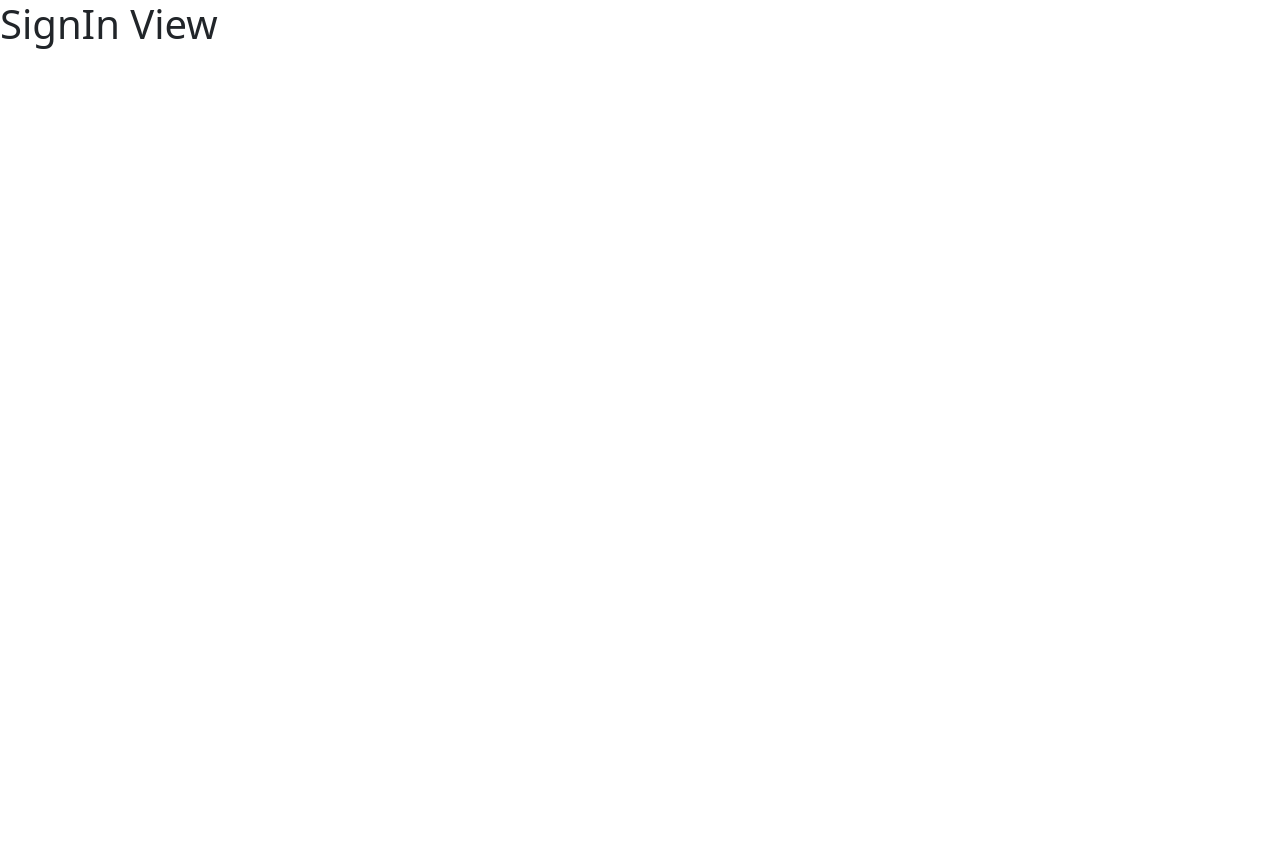
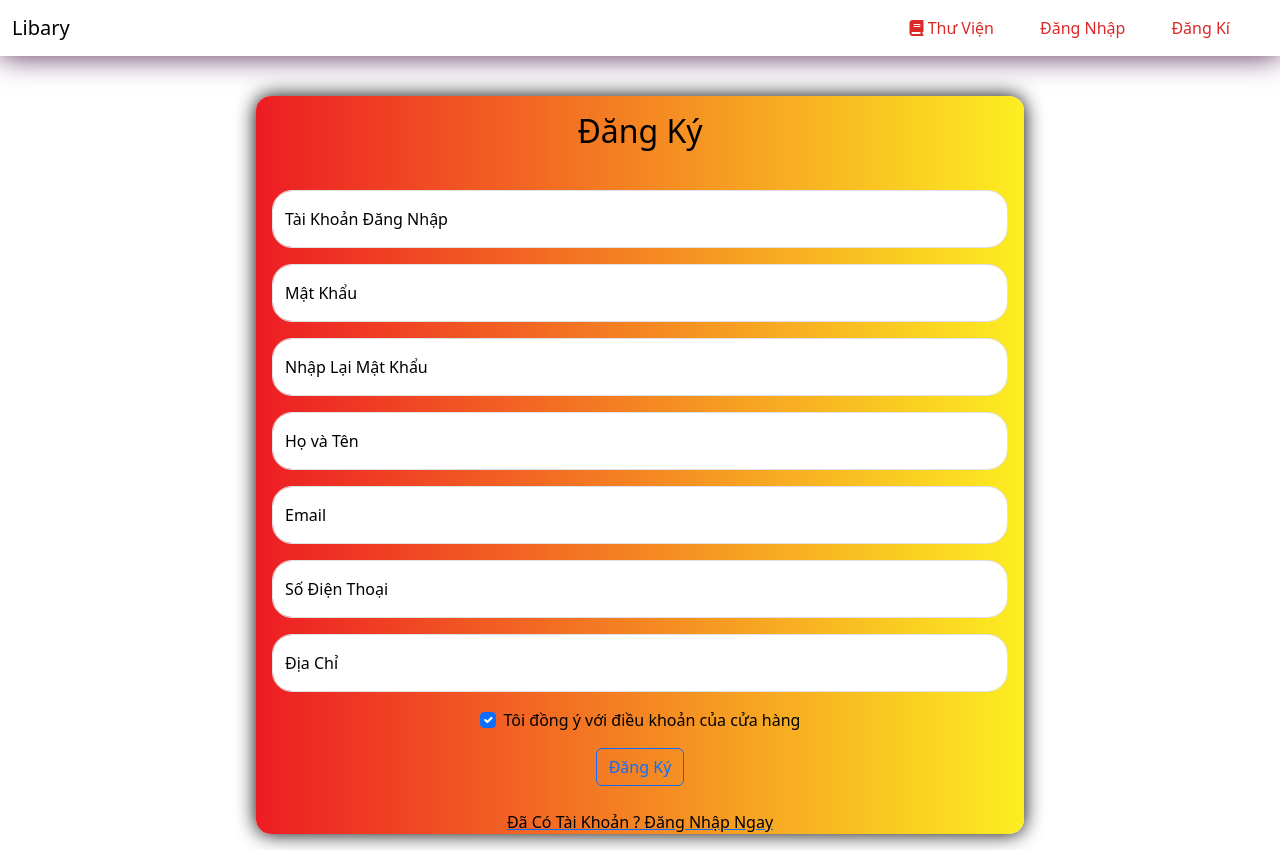
Before and after one commit to anhtan2223/LibaryManagement, a Vue app in the folder Code/Frontend/: page /signin in a window 1280 px wide. Before the commit the page ends 800 px from the top, so only its background shows below. Built offline with nearby package versions, Linux system fonts and the light colour scheme.

Commit message:
Login And Register

```diff
--- a/Code/Frontend/src/App.vue
+++ b/Code/Frontend/src/App.vue
@@ -1,13 +1,9 @@
 <template>
-  <!-- <div>
-    <div class="app-nav">
-      <Navigation></Navigation>
-    </div>
+  <div>
     <div class="main-body">
       <RouterView></RouterView>
     </div>
-  </div> -->
-  <RouterView></RouterView>
+  </div>
 </template>
 
 <script setup>
@@ -16,9 +12,9 @@
 
 <style>
 .main-body {
-    margin-top: 15vh ;
+    margin-top: 10vh ;
     /* background: linear-gradient(to right , #c72092 , #6c14d0); */
-    min-height: 85vh;
+    min-height: 90vh;
     display: flex;
     justify-content: center;
     align-items: center;
--- a/Code/Frontend/src/router/index.js
+++ b/Code/Frontend/src/router/index.js
@@ -34,11 +34,23 @@ const router = createRouter({
       props : true ,
     },
     {
-      path: '/dashboard',
+      path: '/admin',
       name: 'Admin',
       component: () => import('../views/Admin/AdminDashboard.vue') ,
       props : true ,
     },
+    {
+      path: '/employee',
+      name: 'Employee',
+      component: () => import('../views/Employee/Home.Employee.vue') ,
+      props : true ,
+    },
+    {
+      path: '/reader',
+      name: 'Reader',
+      component: () => import('../views/Reader/Home.Reader.vue') ,
+      props : true ,
+    }
   ]
 })
 
--- a/Code/Frontend/src/views/Admin/AdminDashboard.vue
+++ b/Code/Frontend/src/views/Admin/AdminDashboard.vue
@@ -1,7 +1,10 @@
 <template>
-    <Sidebar/>
+        <Sidebar/>
 </template>
 
 <script setup>
 import Sidebar from "../../components/Sidebar.vue"
 </script>
+
+<style>
+</style>
--- /dev/null
+++ b/Code/Frontend/src/views/Employee/Home.Employee.vue
@@ -0,0 +1,9 @@
+<template>
+    <div>
+        <h1>Hello Employee</h1>
+    </div>
+</template>
+
+<script setup >
+
+</script>
--- a/Code/Frontend/src/views/HomeView.vue
+++ b/Code/Frontend/src/views/HomeView.vue
@@ -1,9 +1,12 @@
 
 <script setup>
     import Sidebar from "../components/Sidebar.vue"
+    import Navigation from '../components/Navigation.vue'
+
 </script>
 
 <template>
+  <Navigation></Navigation>
   <div class="container">
       <h1>
         HomeView
--- a/Code/Frontend/src/views/LoginView.vue
+++ b/Code/Frontend/src/views/LoginView.vue
@@ -1,13 +1,118 @@
 <template>
-  <div>
-    <h1>Login View</h1>
+  <Navigation></Navigation>
+  <div class="wrap">
+    <div class="login-form">
+    <form >
+      <div class="text-center m-3">
+          <h2 class="mt-3">Đăng Nhập</h2>
+      </div>
+
+              <!-- Username input -->
+      <div class="form-outline form-floating m-4">
+          <input type="text" id="registerUsername"
+          class="form-control"
+          placeholder="Tài Khoản Đăng Nhập"
+          v-model="inputData.username"
+           />
+          <label class="form-label" for="registerUsername">Tài Khoản</label>
+      </div>
+              <!-- Password input -->
+      <div class="form-outline form-floating m-4">
+          <input type="password"
+          id="registerPassword" class="form-control"
+          placeholder="Mật Khẩu"
+          v-model = "inputData.password"
+         />
+          <label class="form-label" for="registerPassword">Mật Khẩu</label>
+      </div>
+
+      <span class="text-center">
+              <router-link to="/signin">
+                <p class="register">
+                  Chưa Có Tài Khoản ? Đăng Ký Ngay !
+                </p>
+              </router-link>
+      </span>
+          <!-- Submit button -->
+      <div class="text-center mb-3 mt-3">
+          <button type="submit" class="btn btn-outline-primary "
+          @click.prevent="Login"
+          >Đăng Nhập</button>
+      </div>
+    </form>
+    {{ inputData }}
+  </div>
   </div>
 </template>
 
-<script setup lang="ts">
+<script setup>
+import AxiosAPI from '../services/api.service.js'
+import Navigation from '../components/Navigation.vue'
 
+
+  import {ref} from 'vue'
+  import { useRouter } from 'vue-router'
+
+  const inputData = ref({
+      username : undefined ,
+      password : undefined ,
+  })
+
+
+  const router = useRouter()
+
+  const result = ref("Init")
+
+  if(sessionStorage.isLogin)
+    router.push('/info')
+
+  async function Login()
+  {
+      result.value = await AxiosAPI.Login(inputData.value.username,inputData.value.password)
+
+      if(!result.value.isAvailable)
+      {
+        inputData.value.username = ''
+        return alert('Không Tìm Thấy Tài Khoản Đăng Nhập ')
+      }
+
+      if(!result.value.isTruePassword)
+      {
+        inputData.value.password = ''
+        return alert('Nhập Sai Mật Khẩu Vui Lòng Nhập Lại')
+      }
+
+      const roleTable = {
+          1 : "reader" ,
+          2 : "employee" ,
+          3 : "admin"
+      }
+
+      sessionStorage.info = JSON.stringify(result.value.infomation)
+      sessionStorage.isLogin = roleTable[result.value.infomation.role]
+
+      router.push(`/info`)
+  }
 </script>
 
-<style>
+<style scoped>
+.login-form {
+  width : 60vw ;
+  border-radius: 5%;
+  box-shadow: 0 0 20px #000000;
+  color: black ;
+  background: linear-gradient(to right , #ed1c24 , #fcee21);
+}
+.form-control {
+  border-radius: 20px;
+}
+.form-label {
+  color : black ;
+}
+.register {
+  text-decoration: none;
+  color: black;
+}
+
 
 </style>
--- /dev/null
+++ b/Code/Frontend/src/views/Reader/Home.Reader.vue
@@ -0,0 +1,9 @@
+<template>
+    <div>
+        <h1>Hello Reader</h1>
+    </div>
+</template>
+
+<script setup >
+
+</script>
--- a/Code/Frontend/src/views/SignInView.vue
+++ b/Code/Frontend/src/views/SignInView.vue
@@ -1,13 +1,170 @@
 <template>
-    <div>
-      <h1>SignIn View</h1>
+  <Nav></Nav>
+  <div >
+  <form class="m-3 register-form">
+      <div class="text-center m-2 p-3">
+          <h2>Đăng Ký</h2>
+      </div>
+
+      <!-- Username input -->
+      <div class="form-outline form-floating m-3">
+          <input type="text"
+          id="registerUsername"
+          class="form-control"
+          placeholder="Tài Khoản Đăng Nhập"
+          v-model="data.username"
+          @change="checkUsername"
+          />
+          <label class="form-label" for="registerUsername">Tài Khoản Đăng Nhập</label>
+      </div>
+      <!-- Password input -->
+      <div class="form-outline form-floating m-3">
+          <input type="password"
+          id="registerPassword"
+          class="form-control"
+          placeholder="Mật Khẩu"
+          v-model="data.password"
+          />
+          <label class="form-label" for="registerPassword">Mật Khẩu</label>
+      </div>
+
+      <!-- Repeat Password input -->
+      <div class="form-outline form-floating m-3">
+          <input type="password"
+          id="registerRepeatPassword"
+          class="form-control"
+          placeholder="Nhập Lại Mật Khẩu"
+          v-model="rePass"
+          @change = "checkPass"
+          />
+          <label class="form-label" for="registerRepeatPassword">Nhập Lại Mật Khẩu</label>
+      </div>
+
+      <!-- Name input -->
+      <div class="form-outline form-floating m-3">
+          <input type="text" id="registerName"
+          class="form-control"
+          placeholder="Tài Khoản"
+          v-model="data.name" />
+          <label class="form-label" for="registerName">Họ và Tên</label>
+      </div>
+
+    <!-- Email input -->
+    <div class="form-outline form-floating m-3">
+      <input type="text" id="registerEmail"
+       class="form-control"
+       placeholder="Địa Chỉ Email"
+       v-model="data.email"/>
+      <label class="form-label" for="registerEmail">Email</label>
     </div>
-  </template>
 
-  <script setup lang="ts">
+    <!-- Phone input -->
+    <div class="form-outline form-floating m-3">
+      <input type="phone" id="registerPhone"
+      class="form-control"
+      placeholder="Số Điện Thoại"
+      v-model="data.phone"
+      />
+      <label class="form-label" for="registerPhone">Số Điện Thoại</label>
+    </div>
 
-  </script>
+    <div class="form-outline form-floating m-3">
+      <input type="phone" id="registerAddress"
+      class="form-control"
+      placeholder="Số Điện Thoại"
+      v-model="data.address"
+      />
+      <label class="form-label" for="registerAddress">Địa Chỉ</label>
+    </div>
 
-  <style>
 
-  </style>
+    <!-- Checkbox -->
+    <div class="form-check d-flex justify-content-center m-3">
+      <input class="form-check-input me-2" type="checkbox" value="" id="registerCheck" checked
+        aria-describedby="registerCheckHelpText" />
+      <label class="form-check-label" for="registerCheck">
+        Tôi đồng ý với điều khoản của cửa hàng
+      </label>
+    </div>
+
+    <!-- Submit button -->
+      <div class="text-center mb-4">
+          <button type="submit" class="btn btn-outline-primary" @click.prevent="DangKi">Đăng Ký</button>
+      </div>
+
+      <div class="text-center mb-2">
+        <router-link to="/login">
+          <p style="color : black">Đã Có Tài Khoản ? Đăng Nhập Ngay</p>
+        </router-link>
+      </div>
+  </form>
+
+  </div>
+</template>
+
+<script setup >
+
+  import {ref} from 'vue'
+  import AxiosAPI from '../services/api.service'
+  import Nav from '../components/Navigation.vue'
+  const rePass = ref()
+  const data = ref(
+    {
+      "username": undefined,
+      "password": undefined,
+      "name": undefined,
+      "phone": undefined,
+      "email": undefined,
+      "role": 1
+    })
+
+  function checkPass()
+  {
+    if(data.value.password !== rePass.value)
+    {
+      rePass.value = ""
+      alert("Mật Khẩu Nhập Lại Chưa ĐÚng")
+    }
+  }
+  async function checkUsername()
+  {
+    // const result = await AxiosAPI.Login(data.value.username)
+    // if(result.isAvailable)
+    // {
+    //   data.value.username = ''
+    //   alert("Tài Khoản Đã Tồn Tại")
+    // }
+    // return result.isAvailable
+  }
+  async function DangKi()
+  {
+    // if (!data.value.username) return alert('Vui Lòng Nhập Tài Khoản')
+    // if (!data.value.password) return alert('Vui Lòng Nhập Mật Khẩu')
+    // if (!rePass.value) return alert('Vui Lòng Nhập Lại Mật Khẩu')
+    // if (!data.value.name) return alert('Vui Lòng Nhập Tên')
+    // if (!data.value.email) return alert('Vui Lòng Nhập Email')
+    // if (!data.value.phone) return alert('Vui Lòng Nhập Số Điện Thoại')
+    // await AxiosAPI.Register(data.value)
+    // data.value = {role : 1}
+    // rePass.value = ""
+    return alert("Đăng Kí Thành Công")
+  }
+</script>
+
+<style>
+.register-form {
+  width : 60vw ;
+  height: fit-content;
+  border-radius: 2%;
+  box-shadow: 0px 0px 20px black;
+  text-align: center;
+  color: black ;
+  background: linear-gradient(to right ,  #ed1c24 , #fcee21);
+}
+.form-control {
+  border-radius: 20px ;
+}
+.form-label {
+  color : black ;
+}
+</style>
```
Also changed, not shown: 1 other file (tests, documents, lock files or other folders).
